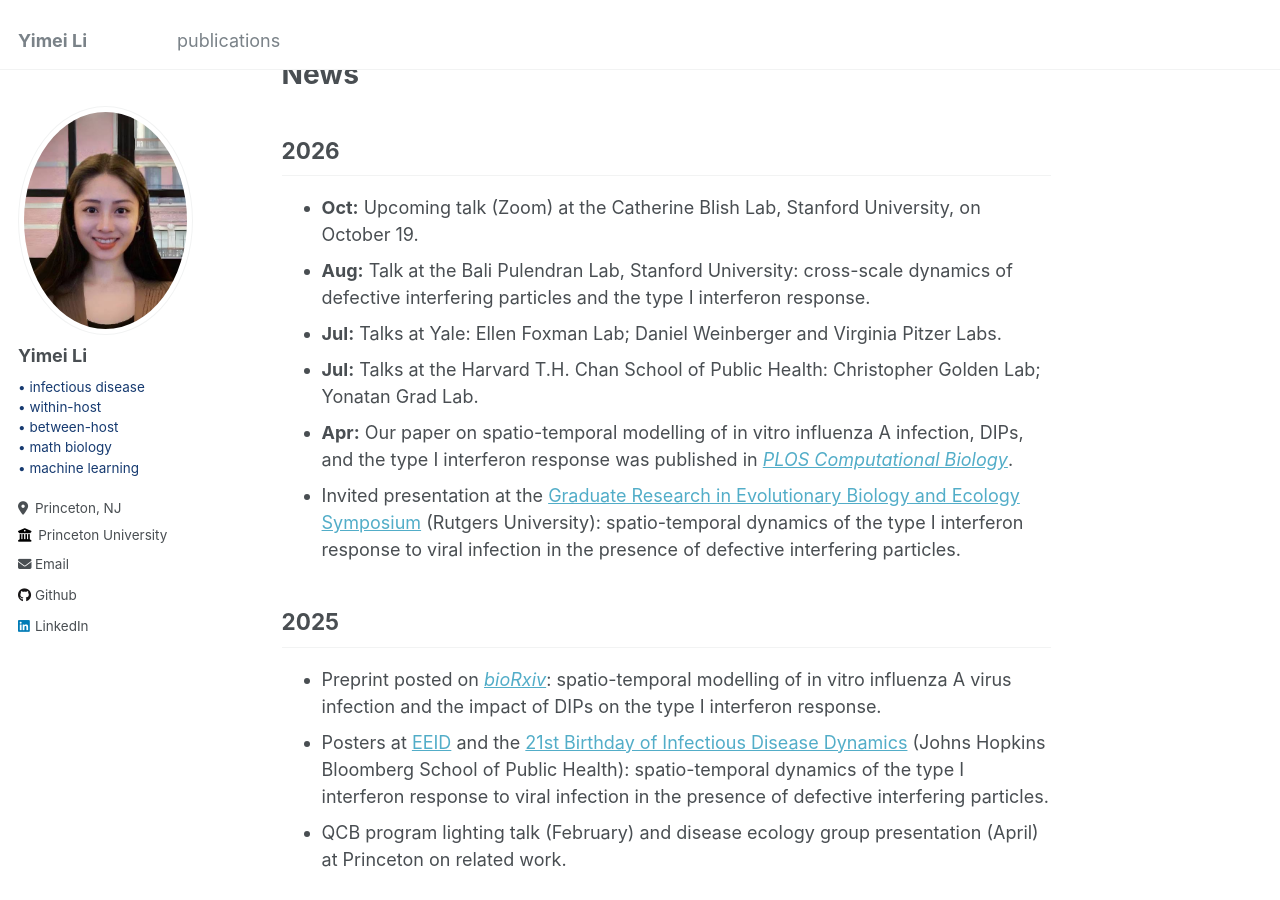
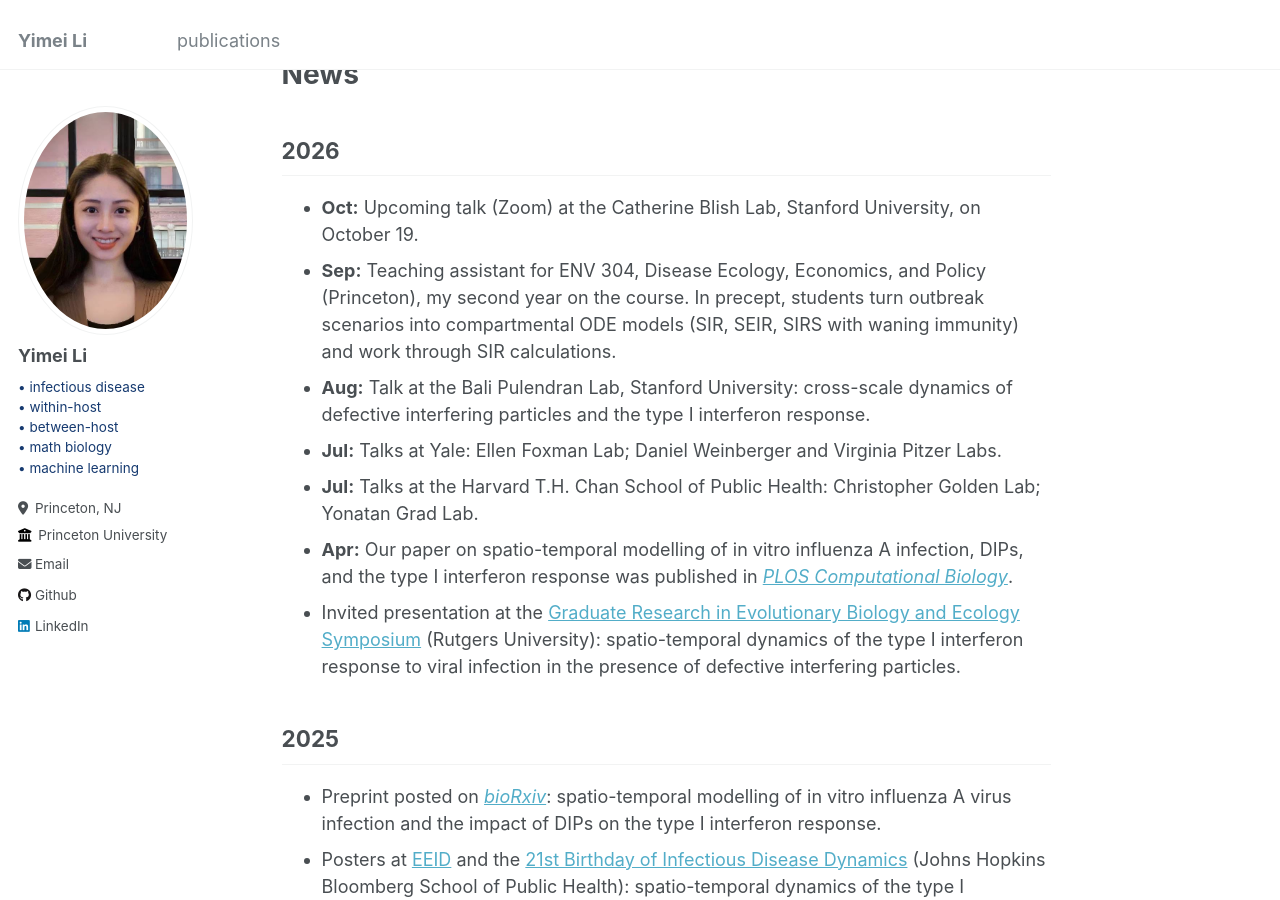
Before and after one commit to yimei-li/yimei-li.github.io, a Jekyll site: the page built from _pages/about.md, in a window 1280 px wide and 900 px high, scrolled down 931 px. Built offline with Jekyll 4.4.1, drawn with Linux system fonts in a browser that asks for light colours.

Commit message:
Add ENV 304 teaching to 2026 news
Co-Authored-By: Claude Opus 5.5 <noreply@anthropic.com>

```diff
--- a/_pages/about.md
+++ b/_pages/about.md
@@ -23,6 +23,7 @@ Before Princeton, I was a research assistant in the [Brook Lab](https://brooklab
 ## 2026
 
 - **Oct:** Upcoming talk (Zoom) at the Catherine Blish Lab, Stanford University, on October 19.
+- **Sep:** Teaching assistant for ENV 304, Disease Ecology, Economics, and Policy (Princeton), my second year on the course. In precept, students turn outbreak scenarios into compartmental ODE models (SIR, SEIR, SIRS with waning immunity) and work through SIR calculations.
 - **Aug:** Talk at the Bali Pulendran Lab, Stanford University: cross-scale dynamics of defective interfering particles and the type I interferon response.
 - **Jul:** Talks at Yale: Ellen Foxman Lab; Daniel Weinberger and Virginia Pitzer Labs.
 - **Jul:** Talks at the Harvard T.H. Chan School of Public Health: Christopher Golden Lab; Yonatan Grad Lab.
```
